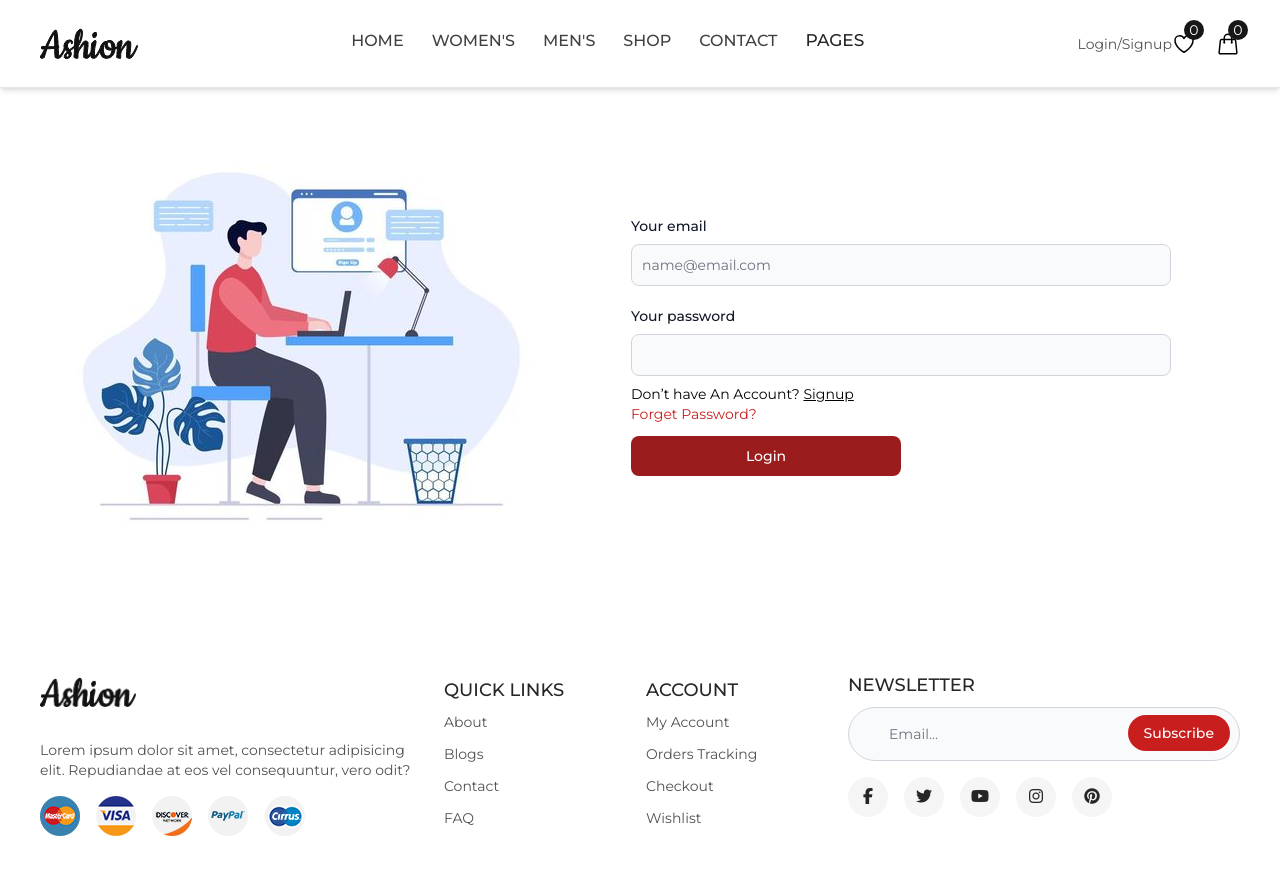
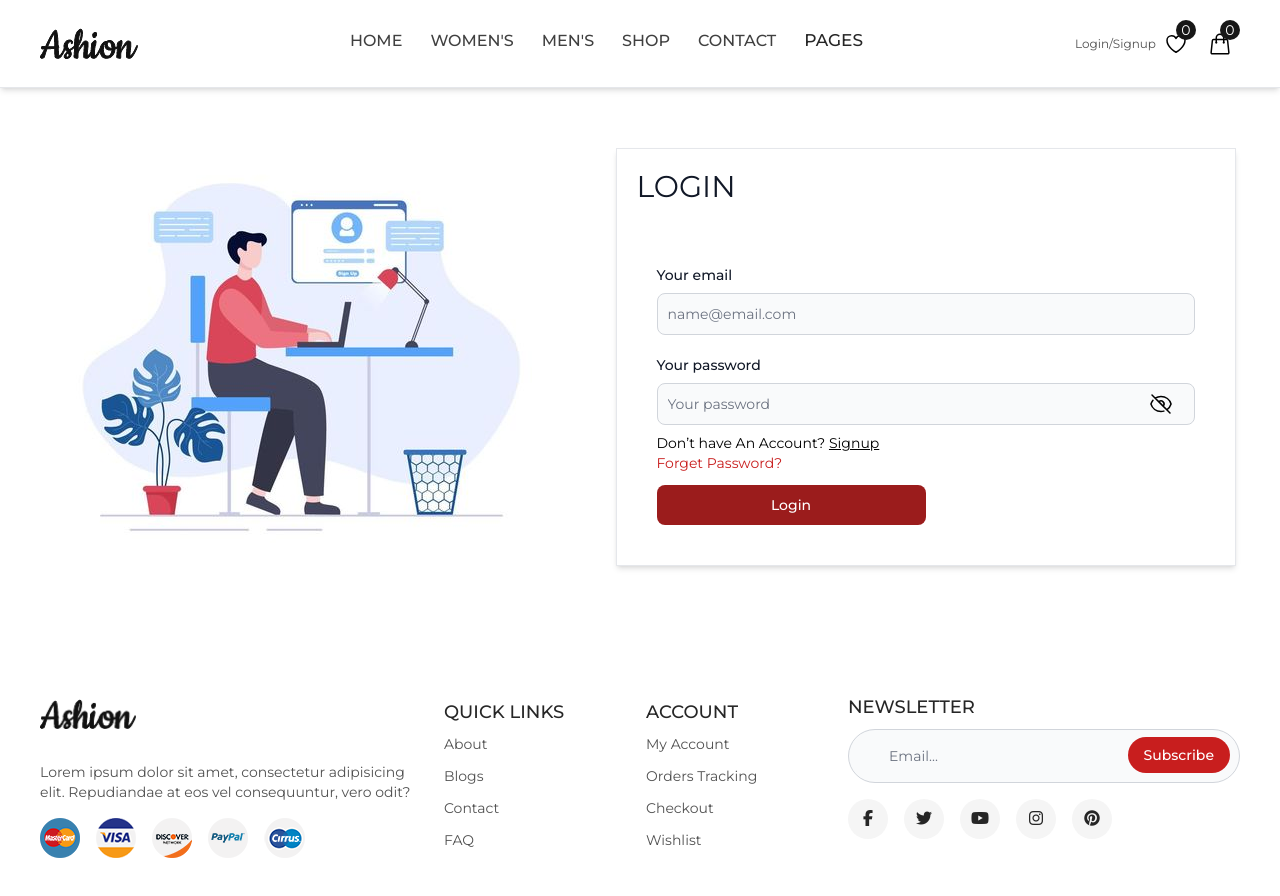
Before and after one commit to alaaelsayedd/Ashion-Ecommerce-website, a React (Vite) app: page /cart in a window 1280 px wide. Shown: the top 896 px of the page. Built offline with nearby package versions, Linux system fonts and the light colour scheme.

Commit message:
update Login

```diff
--- a/src/components/Home/Home.jsx
+++ b/src/components/Home/Home.jsx
@@ -33,18 +33,13 @@ function Home() {
     setCurrentPage(data.metadata.currentPage);
     setPageNumberPage(data.metadata.numberOfPages);
     setIsFading(false);
-    setTimeout(() => setLoadingProduct(false), 300);
+
   }
   async function getCategories() {
     const { data } = await axios.get(
       "https://ecommerce.routemisr.com/api/v1/categories"
     );
-
     setCategoryData(data.data);
-    console.log(data.data);
-
-
-
   }
 
   async function getCategoryProduct(id) {
@@ -68,7 +63,7 @@ function Home() {
   }
   function changePage(number) {
     setLoadingProduct(true);
-    getProduct(10, number);
+    getProduct(10, number).then(()=>setTimeout(() => setLoadingProduct(false), 300));
   }
 
   useEffect(() => {
--- a/src/components/Login/Login.jsx
+++ b/src/components/Login/Login.jsx
@@ -12,6 +12,9 @@ function Login() {
   const [errormessage, setErrorMessage] = useState("");
   const [isLoading, setLoadingStae] = useState(false);
   const { setLoginState } = useContext(authContext);
+  const [showPassword, setShowPassword] = useState(false);
+
+  window.scrollTo(0, 0);
   const navigate = useNavigate();
   const loginSchema = Yup.object({
     email: Yup.string()
@@ -46,7 +49,7 @@ function Login() {
           setLoadingStae(false);
 
           if (location.pathname == "/login") {
-            navigate("/")
+            navigate("/");
           } else {
             navigate(location.pathname);
           }
@@ -60,12 +63,15 @@ function Login() {
 
   return (
     <>
+
       <div className="container md:my-10 my-3 p-5 mx-auto  flex flex-col md:flex-row items-center gap-2">
-        <div className="hidden md:block">
+
+        <div className="hidden lg:block">
           <img src={login} alt="login-imge" />
         </div>
-        <div className=" md:w-1/2 w-full  flex justify-center p-10">
-          <form className="mx-auto w-full " onSubmit={formik.handleSubmit}>
+        <div className=" lg:w-1/2 md:w-3/4 mx-auto w-full  border shadow-md  ">
+        <h2 className="p-5 text-gray-900 text-3xl uppercase">Login</h2>
+          <form className="mx-auto w-full  p-10  " onSubmit={formik.handleSubmit}>
             <div className="mb-5">
               <label
                 htmlFor="email"
@@ -96,15 +102,57 @@ function Login() {
               >
                 Your password
               </label>
+              <div className="flex items-center relative ">
                 <input
-                type="password"
+                  type={showPassword ?"text":"password"}
                   id="password"
                   className="bg-gray-50 border border-gray-300 text-gray-900 text-sm rounded-lg focus:ring-red-500 focus:border-red-500 block w-full p-2.5"
                   name="password"
                   onChange={formik.handleChange}
                   value={formik.values.password}
                   disabled={isLoading}
+                  placeholder="Your password"
                 />
+                {showPassword ? (
+                  <svg
+                    xmlns="http://www.w3.org/2000/svg"
+                    fill="none"
+                    viewBox="0 0 24 24"
+                    strokeWidth="1.5"
+                    stroke="currentColor"
+                    className="size-6 absolute right-[4%] cursor-pointer"
+                    onClick={()=>setShowPassword(!showPassword)}
+                  >
+                    <path
+                      strokeLinecap="round"
+                      strokeLinejoin="round"
+                      d="M2.036 12.322a1.012 1.012 0 0 1 0-.639C3.423 7.51 7.36 4.5 12 4.5c4.638 0 8.573 3.007 9.963 7.178.07.207.07.431 0 .639C20.577 16.49 16.64 19.5 12 19.5c-4.638 0-8.573-3.007-9.963-7.178Z"
+                    />
+                    <path
+                      strokeLinecap="round"
+                      strokeLinejoin="round"
+                      d="M15 12a3 3 0 1 1-6 0 3 3 0 0 1 6 0Z"
+                    />
+                  </svg>
+                ) : (
+                  <svg
+                    xmlns="http://www.w3.org/2000/svg"
+                    fill="none"
+                    viewBox="0 0 24 24"
+                    strokeWidth="1.5"
+                    stroke="currentColor"
+                    className="size-6 absolute right-[4%] cursor-pointer"
+                    onClick={()=>setShowPassword(!showPassword)}
+                  >
+                    <path
+                      strokeLinecap="round"
+                      strokeLinejoin="round"
+                      d="M3.98 8.223A10.477 10.477 0 0 0 1.934 12C3.226 16.338 7.244 19.5 12 19.5c.993 0 1.953-.138 2.863-.395M6.228 6.228A10.451 10.451 0 0 1 12 4.5c4.756 0 8.773 3.162 10.065 7.498a10.522 10.522 0 0 1-4.293 5.774M6.228 6.228 3 3m3.228 3.228 3.65 3.65m7.894 7.894L21 21m-3.228-3.228-3.65-3.65m0 0a3 3 0 1 0-4.243-4.243m4.242 4.242L9.88 9.88"
+                    />
+                  </svg>
+                )}
+              </div>
+
               {formik.errors.password && formik.touched.password ? (
                 <div className="text-xs text-red-700">
                   {formik.errors.password}
--- a/src/components/Navbar/Navbar.jsx
+++ b/src/components/Navbar/Navbar.jsx
@@ -26,6 +26,7 @@ function Navbar() {
   let dispatch = useDispatch();
   const [showSlide, setShowSlide] = useState(false);
   const userDate = JSON.parse(localStorage.getItem("userData"));
+
 
   function openSidebar() {
     setShowSlide(true);
@@ -98,7 +99,7 @@ function Navbar() {
           </li>
         </ul>
         <div className=" hidden lg:flex items-center">
-          <div className="auth text-neutral-600 text-sm ">
+          <div className="auth text-neutral-600 text-xs ">
             {!isLogggedin ? (
               <>
                 {" "}
@@ -155,21 +156,8 @@ function Navbar() {
               </>
             )}
           </div>
-          <div className="icons flex gap-5 ">
-            {/* <svg
-              xmlns="http://www.w3.org/2000/svg"
-              fill="none"
-              viewBox="0 0 24 24"
-              strokeWidth="1.5"
-              stroke="currentColor"
-              className="size-6 "
-            >
-              <path
-                strokeLinecap="round"
-                strokeLinejoin="round"
-                d="m21 21-5.197-5.197m0 0A7.5 7.5 0 1 0 5.196 5.196a7.5 7.5 0 0 0 10.607 10.607Z"
-              />
-            </svg> */}
+          <div className="icons flex gap-5 mx-2">
+
             <Link to={"/wishlist"} className="relative">
               <svg
                 xmlns="http://www.w3.org/2000/svg"
--- a/src/components/Product/ProductDetails.jsx
+++ b/src/components/Product/ProductDetails.jsx
@@ -1,5 +1,5 @@
 import axios from "axios";
-import { useContext, useEffect, useState } from "react";
+import { useContext, useEffect, useRef, useState } from "react";
 import { useParams } from "react-router-dom";
 import { getUserWishListProduct } from "../../Redux/wishlistSlice";
 import { useDispatch, useSelector } from "react-redux";
@@ -16,6 +16,8 @@ function ProductDetails() {
   const { isLogggedin } = useContext(authContext);
   let { wishlistproduct } = useSelector((store) => store.wishlist);
   const [wishlistIds, setWishlistIds] = useState([]);
+
+
   async function getProductDetails() {
     let { data } = await axios.get(
       `https://ecommerce.routemisr.com/api/v1/products/${id}`
@@ -58,9 +60,7 @@ function ProductDetails() {
     }
   }
   function setlovedProduct() {
-    return wishlistIds.find((item) => item ==id)
-      ? true
-      : false;
+    return wishlistIds.find((item) => item == id) ? true : false;
   }
   async function addProductToCart() {
     if (isLogggedin) {
@@ -99,11 +99,16 @@ function ProductDetails() {
   }, []);
 
   useEffect(() => {
+
     getProductDetails();
+    window.scrollTo(0,0)
   }, [id]);
   return (
     <>
-      <div className="conatiner flex my-20 w-3/4 mx-auto gap-5">
+      <div
+        className="conatiner flex py-20 w-3/4 mx-auto gap-5"
+
+      >
         <div className="images w-1/2">
           <div className="imge-big h-72">
             <img
@@ -164,13 +169,20 @@ function ProductDetails() {
             <i class="fa-solid fa-star px-1 text-yellow-400 text-sm"></i>
           </p>
           <div className="flex justify-between items-baseline">
-            <button onClick={addProductToCart} className="text-white bg-red-700 hover:bg-red-800 focus:ring-4 focus:outline-none focus:ring-red-300 font-medium rounded-lg text-sm w-full sm:w-1/2   px-8 py-2.5 text-center my-5">
+            <button
+              onClick={addProductToCart}
+              className="text-white bg-red-700 hover:bg-red-800 focus:ring-4 focus:outline-none focus:ring-red-300 font-medium rounded-lg text-sm w-full sm:w-1/2   px-8 py-2.5 text-center my-5"
+            >
               Add To Cart
             </button>
-            <i  onClick={addProductToWishlist}
-             className={` fa-heart text-2xl cursor-pointer border rounded-md p-1 border-neutral-600 ${setlovedProduct()?" fa-solid    text-red-700 ":  " fa-regular text-neutral-800"}`}
+            <i
+              onClick={addProductToWishlist}
+              className={` fa-heart text-2xl cursor-pointer border rounded-md p-1 border-neutral-600 ${
+                setlovedProduct()
+                  ? " fa-solid    text-red-700 "
+                  : " fa-regular text-neutral-800"
+              }`}
             ></i>
-
           </div>
         </div>
       </div>
--- a/src/components/Product/Products.jsx
+++ b/src/components/Product/Products.jsx
@@ -1,5 +1,6 @@
-import {  useState } from "react";
+import { useEffect, useRef, useState } from "react";
 import ProductCard from "./ProductCard";
+
 import Loading from "../Loading/Loading";
 
 function Products({
@@ -11,6 +12,7 @@ function Products({
   isFading,
 }) {
   const [selecttab, setSelectTab] = useState("all");
+  const componentRef = useRef(null);
   function displayCtaegoryExist() {
     let categoriesExist = categories.filter(
       (category) =>
@@ -21,10 +23,15 @@ function Products({
 
     return categoriesExist;
   }
+  useEffect(() => {
+    if (componentRef.current && loadingProduct) {
+      componentRef.current.scrollIntoView({ behavior: "auto", block: "start" });
+    }
+  }, [loadingProduct]);
 
   return (
     <>
-      <div className="my-12  w-full  md:w-4/5 mx-auto p-2 ">
+      <div className="my-12  w-full  md:w-4/5 mx-auto p-2 " ref={componentRef}>
         <div className=" md:flex justify-between items-baseline  ">
           <h2 className="text-2xl mb-8 font-medium uppercase relative head  ">
             New Products
```
Also changed, not shown: src/App.jsx (+9 -16 lines), src/components/Footer/Footer.jsx (+9 -9 lines), src/components/Signup/Signup.jsx (+15 -14 lines). Lines whose indentation alone changed are shown as unchanged.
